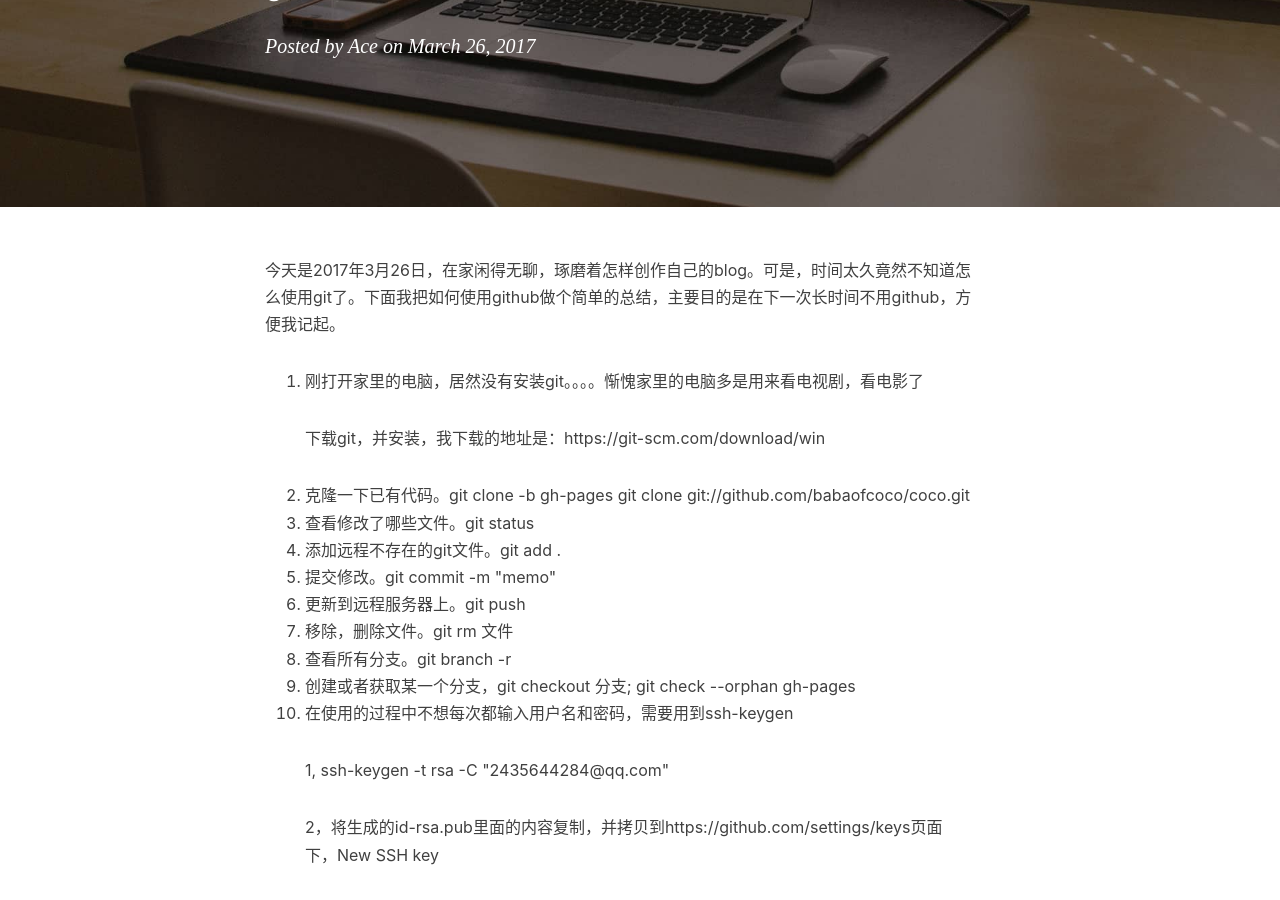
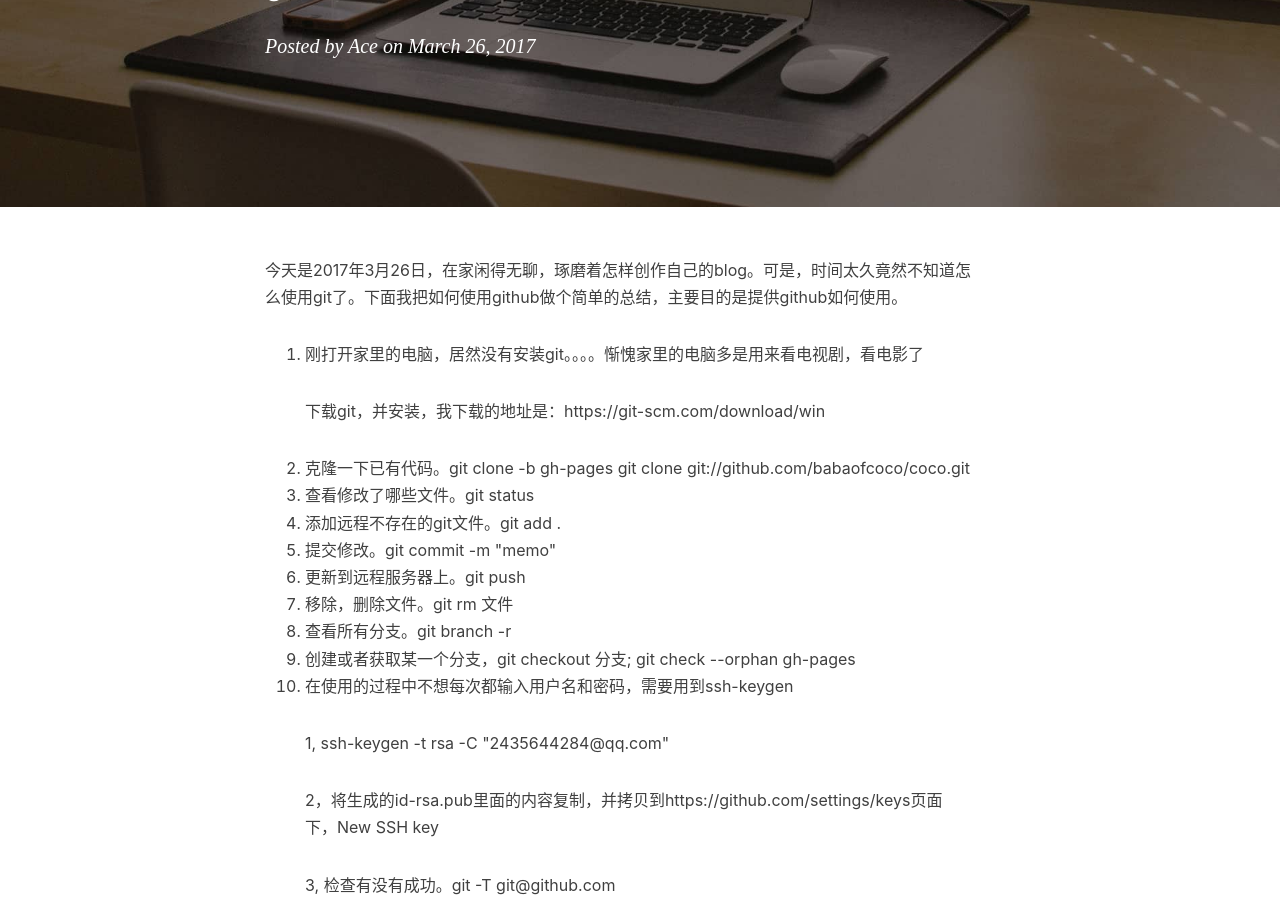
Before and after one commit to babaofcoco/coco, a Jekyll site: the page built from _posts/2017-03-26-注意事项.html, in a window 1280 px wide and 900 px high, scrolled down 316 px. Built offline with Jekyll 4.4.1, drawn with Linux system fonts in a browser that asks for light colours; nearby versions of some CDN libraries; comment, search, counter and statistics services are not loaded.

Commit message:
blog.first

```diff
--- a/_posts/2017-03-26-注意事项.html
+++ b/_posts/2017-03-26-注意事项.html
@@ -10,7 +10,7 @@
     - github
     - blog
 ---
-<p>今天是2017年3月26日，在家闲得无聊，琢磨着怎样创作自己的blog。可是，时间太久竟然不知道怎么使用git了。下面我把如何使用github做个简单的总结，主要目的是在下一次长时间不用github，方便我记起。</p>
+<p>今天是2017年3月26日，在家闲得无聊，琢磨着怎样创作自己的blog。可是，时间太久竟然不知道怎么使用git了。下面我把如何使用github做个简单的总结，主要目的是提供github如何使用。</p>
 <ol>
 	<li>
 刚打开家里的电脑，居然没有安装git。。。。惭愧家里的电脑多是用来看电视剧，看电影了
```
